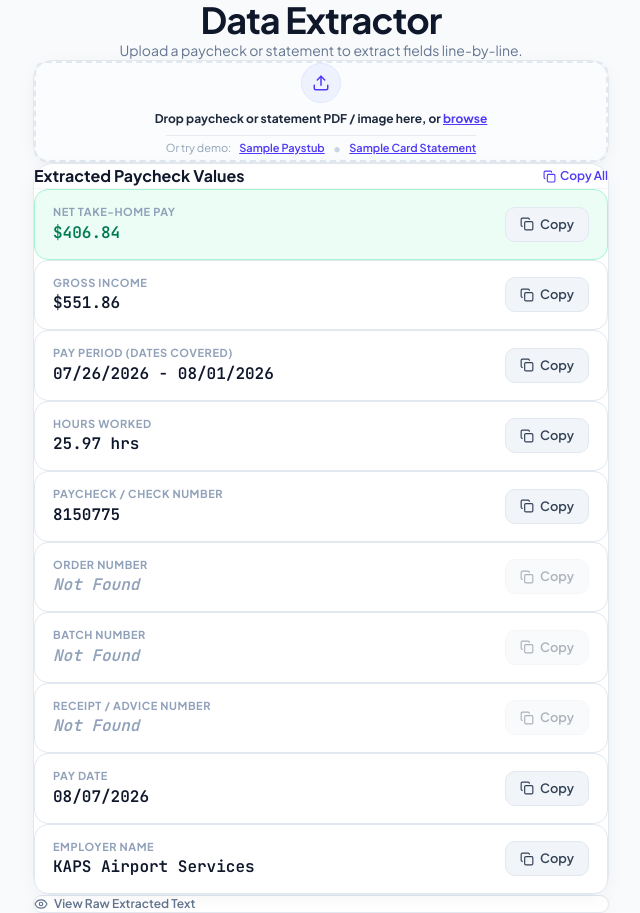
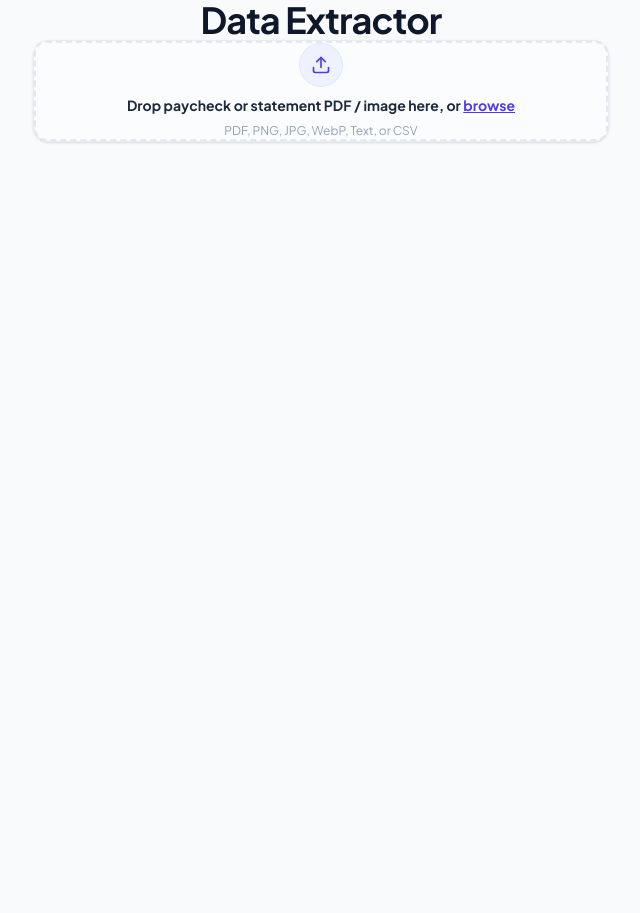
Before and after one commit to shihcb/data-extractor, a React (Vite) app: page / in a window 1280 px wide. Shown: the whole page, without its empty margins (319-959 px from the left). After the commit the page ends 800 px from the top, so only its background shows below. Built offline with nearby package versions, Linux system fonts and the light colour scheme.

Commit message:
refactor: remove pre-loaded sample data, raw text viewer, and format fields as independent floating card buttons

```diff
--- a/src/App.jsx
+++ b/src/App.jsx
@@ -1,35 +1,25 @@
-import React, { useState, useEffect } from 'react';
+import React, { useState } from 'react';
 import Header from './components/Header';
 import FileUpload from './components/FileUpload';
 import PaycheckResults from './components/PaycheckResults';
 import CardStatementResults from './components/CardStatementResults';
-import DocumentViewer from './components/DocumentViewer';
 import Toast from './components/Toast';
 
 import { parsePdfText } from './utils/pdfParser';
 import { parseImageText } from './utils/imageParser';
 import { extractPaycheckData } from './utils/paycheckExtractor';
 import { extractCardStatementData } from './utils/cardStatementExtractor';
-import { SAMPLE_PAYCHECK, SAMPLE_CREDIT_CARD } from './utils/sampleData';
 
 export default function App() {
   const [activeDocType, setActiveDocType] = useState('paycheck');
   const [isProcessing, setIsProcessing] = useState(false);
   const [fileName, setFileName] = useState('');
 
-  const [paycheckData, setPaycheckData] = useState(SAMPLE_PAYCHECK);
-  const [cardData, setCardData] = useState(SAMPLE_CREDIT_CARD);
-  const [rawText, setRawText] = useState(SAMPLE_PAYCHECK.rawText);
+  // Set initial state to null so NO sample information appears before upload!
+  const [paycheckData, setPaycheckData] = useState(null);
+  const [cardData, setCardData] = useState(null);
 
   const [toast, setToast] = useState(null);
-
-  useEffect(() => {
-    if (activeDocType === 'paycheck' && paycheckData) {
-      setRawText(paycheckData.rawText);
-    } else if (activeDocType === 'card' && cardData) {
-      setRawText(cardData.rawText);
-    }
-  }, [activeDocType, paycheckData, cardData]);
 
   const handleCopyNotification = (label, value) => {
     setToast({ label, value });
@@ -38,29 +28,10 @@ export default function App() {
     }, 2000);
   };
 
-  const handleLoadSample = (type) => {
-    setActiveDocType(type);
-    if (type === 'paycheck') {
-      setPaycheckData(SAMPLE_PAYCHECK);
-      setFileName('Sample_Paystub.pdf');
-      setRawText(SAMPLE_PAYCHECK.rawText);
-      handleCopyNotification('Sample Paystub', 'Loaded sample paystub');
-    } else {
-      setCardData(SAMPLE_CREDIT_CARD);
-      setFileName('Sample_Credit_Card_Statement.pdf');
-      setRawText(SAMPLE_CREDIT_CARD.rawText);
-      handleCopyNotification('Sample Card', 'Loaded sample card statement');
-    }
-  };
-
   const handleClearFile = () => {
     setFileName('');
-    if (activeDocType === 'paycheck') {
-      setPaycheckData(null);
-    } else {
-      setCardData(null);
-    }
-    setRawText('');
+    setPaycheckData(null);
+    setCardData(null);
   };
 
   const handleFileUpload = async (file) => {
@@ -82,10 +53,8 @@ export default function App() {
         extractedRawText = await file.text();
       }
 
-      setRawText(extractedRawText);
-
       const textLower = extractedRawText.toLowerCase();
-      const isPaycheckText = textLower.includes('pay') || textLower.includes('gross') || textLower.includes('net') || textLower.includes('hours');
+      const isPaycheckText = textLower.includes('pay') || textLower.includes('gross') || textLower.includes('net') || textLower.includes('hours') || textLower.includes('period') || textLower.includes('check');
 
       if (isPaycheckText || activeDocType === 'paycheck') {
         const parsedPaycheck = extractPaycheckData(extractedRawText);
@@ -97,7 +66,7 @@ export default function App() {
         setActiveDocType('card');
       }
 
-      handleCopyNotification('File Upload', `Parsed ${file.name}`);
+      handleCopyNotification('File Upload', `Extracted ${file.name}`);
     } catch (err) {
       console.error('File parsing error:', err);
       alert('Error parsing file: ' + err.message);
@@ -106,73 +75,36 @@ export default function App() {
     }
   };
 
-  const handleCopyFullPaycheckSummary = () => {
-    if (!paycheckData) return;
-    const summary = `PAYCHECK STATEMENT:
-Pay Period: ${paycheckData.payPeriod}
-Gross Income: ${paycheckData.grossIncome}
-Net Take-Home Pay: ${paycheckData.netPay}
-Hours Worked: ${paycheckData.hoursWorked}
-Paycheck Number: ${paycheckData.paycheckNumber}
-Order Number: ${paycheckData.orderNumber}
-Batch Number: ${paycheckData.batchNumber}
-Receipt Number: ${paycheckData.receiptNumber}
-Pay Date: ${paycheckData.payDate}
-Employer: ${paycheckData.employer}`;
-
-    navigator.clipboard.writeText(summary);
-    handleCopyNotification('Paycheck Summary', 'Summary copied');
-  };
-
-  const handleCopyFullCardSummary = () => {
-    if (!cardData) return;
-    const summary = `CARD STATEMENT:
-Bank Name: ${cardData.bankName}
-Card Last 4: ${cardData.cardLast4}
-Statement Period: ${cardData.statementPeriod}
-Total Balance: ${cardData.statementBalance}
-Minimum Payment: ${cardData.minimumPayment}
-Due Date: ${cardData.dueDate}`;
-
-    navigator.clipboard.writeText(summary);
-    handleCopyNotification('Card Summary', 'Summary copied');
-  };
-
   return (
-    <div className="min-h-screen bg-slate-50 text-slate-900 flex flex-col items-center justify-start py-8 px-4 sm:px-6">
-      <div className="w-full max-w-xl mx-auto space-y-4">
+    <div className="min-h-screen bg-slate-50 text-slate-900 flex flex-col items-center justify-start py-10 px-4 sm:px-6">
+      <div className="w-full max-w-xl mx-auto space-y-6">
 
         {/* Simple Header */}
         <Header />
 
-        {/* Minimal File Upload */}
+        {/* Drag & Drop File Upload */}
         <FileUpload
           onFileUpload={handleFileUpload}
           isProcessing={isProcessing}
           fileName={fileName}
           onClear={handleClearFile}
-          onLoadSample={handleLoadSample}
         />
 
-        {/* Extracted Line-by-Line Results */}
+        {/* Independent Floating Button Rows (only shown after upload) */}
         {activeDocType === 'paycheck' ? (
           <PaycheckResults
             paycheckData={paycheckData}
             onCopyField={handleCopyNotification}
-            onCopyAll={handleCopyFullPaycheckSummary}
           />
         ) : (
           <CardStatementResults
             cardData={cardData}
             onCopyField={handleCopyNotification}
-            onCopyAll={handleCopyFullCardSummary}
           />
         )}
-
-        {/* Collapsible Raw Text */}
-        <DocumentViewer rawText={rawText} />
       </div>
 
+      {/* Floating Toast Notification */}
       <Toast toast={toast} />
     </div>
   );
--- a/src/components/CardStatementResults.jsx
+++ b/src/components/CardStatementResults.jsx
@@ -2,7 +2,7 @@ import React, { useState } from 'react';
 import CopyableRow from './CopyableRow';
 import { Copy, Check } from 'lucide-react';
 
-export default function CardStatementResults({ cardData, onCopyField, onCopyAll }) {
+export default function CardStatementResults({ cardData, onCopyField }) {
   const [copiedTxId, setCopiedTxId] = useState(null);
 
   if (!cardData) return null;
@@ -18,24 +18,14 @@ export default function CardStatementResults({ cardData, onCopyField, onCopyAll
   };
 
   return (
-    <div className="minimal-card p-6 space-y-4 animate-fade-in">
-      {/* Title & Copy All Button */}
-      <div className="flex items-center justify-between border-b border-slate-100 pb-3">
-        <h3 className="font-extrabold text-base text-slate-900">
-          Extracted Card Values
-        </h3>
+    <div className="space-y-3 animate-fade-in pt-2">
+      <CopyableRow
+        label="Total Balance Due"
+        value={cardData.statementBalance}
+        highlight={true}
+        onCopy={onCopyField}
+      />
 
-        <button
-          onClick={onCopyAll}
-          className="text-xs font-semibold text-indigo-600 hover:text-indigo-800 flex items-center gap-1 bg-indigo-50 px-3 py-1.5 rounded-lg border border-indigo-100 transition-colors"
-        >
-          <Copy size={13} />
-          <span>Copy All</span>
-        </button>
-      </div>
-
-      {/* Field Rows */}
-      <div className="space-y-2.5">
       <CopyableRow
         label="Card / Account Last 4"
         value={cardData.cardLast4}
@@ -45,13 +35,6 @@ export default function CardStatementResults({ cardData, onCopyField, onCopyAll
       <CopyableRow
         label="Statement Period"
         value={cardData.statementPeriod}
-          onCopy={onCopyField}
-        />
-
-        <CopyableRow
-          label="Total Balance Due"
-          value={cardData.statementBalance}
-          highlight={true}
         onCopy={onCopyField}
       />
 
@@ -72,13 +55,12 @@ export default function CardStatementResults({ cardData, onCopyField, onCopyAll
         value={cardData.bankName}
         onCopy={onCopyField}
       />
-      </div>
 
       {/* Itemized Transactions */}
       {cardData.transactions && cardData.transactions.length > 0 && (
-        <div className="pt-2 border-t border-slate-100">
-          <div className="text-xs font-bold uppercase tracking-wider text-slate-400 mb-2">
-            Itemized Transactions ({cardData.transactions.length})
+        <div className="pt-3 space-y-2">
+          <div className="text-xs font-bold uppercase tracking-wider text-slate-400 px-1">
+            Itemized Transactions
           </div>
 
           <div className="space-y-2">
@@ -87,19 +69,25 @@ export default function CardStatementResults({ cardData, onCopyField, onCopyAll
               return (
                 <div
                   key={tx.id}
-                  className="field-row flex items-center justify-between gap-3 py-2 px-3 text-xs"
+                  onClick={() => handleCopyTx(tx)}
+                  className="cursor-pointer bg-white border border-slate-200/90 rounded-2xl p-4 shadow-sm transition-all hover:shadow-md hover:border-indigo-300 hover:-translate-y-0.5 flex items-center justify-between gap-3 text-xs"
                 >
                   <div className="min-w-0 flex-1">
                     <div className="font-semibold text-slate-800 truncate">
                       <span className="font-mono text-slate-400 mr-2">{tx.date}</span>
                       {tx.description}
                     </div>
-                    <div className="font-mono text-slate-500 mt-0.5">{tx.amount}</div>
+                    <div className="font-mono text-slate-600 font-bold mt-0.5">{tx.amount}</div>
                   </div>
 
                   <button
+                    type="button"
                     onClick={() => handleCopyTx(tx)}
-                    className={`copy-btn text-xs py-1 px-2.5 ${isCopied ? 'copied' : ''}`}
+                    className={`shrink-0 inline-flex items-center gap-1 px-3 py-1.5 rounded-xl font-bold transition-all ${
+                      isCopied
+                        ? 'bg-emerald-600 text-white'
+                        : 'bg-slate-100 text-slate-700 hover:bg-indigo-600 hover:text-white'
+                    }`}
                   >
                     {isCopied ? <Check size={12} /> : <Copy size={12} />}
                     <span>{isCopied ? 'Copied' : 'Copy'}</span>
--- a/src/components/CopyableRow.jsx
+++ b/src/components/CopyableRow.jsx
@@ -22,24 +22,34 @@ export default function CopyableRow({ label, value, highlight = false, onCopy })
 
   const isNotFound = !value || value === 'Not Found';
 
+  if (isNotFound) return null; // Don't render empty unextracted fields to keep layout clean!
+
   return (
-    <div className={`field-row ${highlight ? 'highlighted' : ''}`}>
-      <div className="min-w-0 flex-1 pr-2">
-        <div className="text-[11px] font-bold text-slate-400 uppercase tracking-wider mb-0.5">
+    <div
+      onClick={handleCopy}
+      className={`group cursor-pointer bg-white border border-slate-200/90 rounded-2xl p-4.5 shadow-sm transition-all duration-200 hover:shadow-md hover:border-indigo-300 hover:-translate-y-0.5 flex items-center justify-between gap-4 ${
+        highlight ? 'ring-2 ring-emerald-400/40 bg-emerald-50/20' : ''
+      }`}
+    >
+      <div className="min-w-0 flex-1">
+        <div className="text-[11px] font-bold text-slate-400 uppercase tracking-wider mb-1">
           {label}
         </div>
-        <div className={`font-mono text-sm sm:text-base font-semibold truncate ${
-          isNotFound ? 'text-slate-400 italic font-normal' : highlight ? 'text-emerald-700 font-bold' : 'text-slate-900'
+        <div className={`font-mono text-base sm:text-lg font-bold truncate ${
+          highlight ? 'text-emerald-700' : 'text-slate-900'
         }`}>
           {value}
         </div>
       </div>
 
       <button
+        type="button"
         onClick={handleCopy}
-        disabled={isNotFound}
-        title={isNotFound ? 'No value to copy' : `Copy ${label}`}
-        className={`copy-btn shrink-0 ${copied ? 'copied' : ''} ${isNotFound ? 'opacity-40 cursor-not-allowed' : ''}`}
+        className={`shrink-0 inline-flex items-center gap-1.5 px-3.5 py-2 rounded-xl text-xs font-bold transition-all ${
+          copied
+            ? 'bg-emerald-600 text-white shadow-sm'
+            : 'bg-slate-100 text-slate-700 hover:bg-indigo-600 hover:text-white'
+        }`}
       >
         {copied ? (
           <>
--- a/src/components/DocumentViewer.jsx
+++ /dev/null
@@ -1,43 +0,0 @@
-import React, { useState } from 'react';
-import { Eye, EyeOff, Copy, Check } from 'lucide-react';
-
-export default function DocumentViewer({ rawText }) {
-  const [isOpen, setIsOpen] = useState(false);
-  const [copied, setCopied] = useState(false);
-
-  const handleCopyRaw = () => {
-    navigator.clipboard.writeText(rawText || '');
-    setCopied(true);
-    setTimeout(() => setCopied(false), 1800);
-  };
-
-  return (
-    <div className="minimal-card p-4">
-      <div className="flex items-center justify-between">
-        <button
-          onClick={() => setIsOpen(!isOpen)}
-          className="text-xs font-semibold text-slate-500 hover:text-slate-900 flex items-center gap-1.5"
-        >
-          {isOpen ? <EyeOff size={14} /> : <Eye size={14} />}
-          <span>{isOpen ? 'Hide Raw Text' : 'View Raw Extracted Text'}</span>
-        </button>
-
-        {isOpen && (
-          <button
-            onClick={handleCopyRaw}
-            className="copy-btn text-xs py-1 px-2.5"
-          >
-            {copied ? <Check size={12} /> : <Copy size={12} />}
-            <span>{copied ? 'Copied' : 'Copy Raw'}</span>
-          </button>
-        )}
-      </div>
-
-      {isOpen && (
-        <div className="mt-3 p-3 bg-slate-50 border border-slate-200 rounded-xl font-mono text-xs text-slate-700 max-h-56 overflow-y-auto whitespace-pre-wrap select-all">
-          {rawText || 'No text extracted.'}
-        </div>
-      )}
-    </div>
-  );
-}
--- a/src/components/FileUpload.jsx
+++ b/src/components/FileUpload.jsx
@@ -1,7 +1,7 @@
 import React, { useRef, useState } from 'react';
-import { Upload, CheckCircle, RefreshCw, Loader2, Sparkles } from 'lucide-react';
+import { Upload, CheckCircle, RefreshCw, Loader2 } from 'lucide-react';
 
-export default function FileUpload({ onFileUpload, isProcessing, fileName, onClear, onLoadSample }) {
+export default function FileUpload({ onFileUpload, isProcessing, fileName, onClear }) {
   const fileInputRef = useRef(null);
   const [isDragOver, setIsDragOver] = useState(false);
 
@@ -30,13 +30,13 @@ export default function FileUpload({ onFileUpload, isProcessing, fileName, onCle
   };
 
   return (
-    <div className="minimal-card p-6">
+    <div className="bg-white border border-slate-200/80 rounded-2xl p-6 shadow-sm">
       <div
         onDragOver={handleDragOver}
         onDragLeave={handleDragLeave}
         onDrop={handleDrop}
         onClick={() => fileInputRef.current?.click()}
-        className={`border-2 border-dashed rounded-xl p-6 text-center cursor-pointer transition-all ${
+        className={`border-2 border-dashed rounded-xl p-8 text-center cursor-pointer transition-all ${
           isDragOver
             ? 'border-indigo-500 bg-indigo-50/50'
             : fileName
@@ -77,36 +77,13 @@ export default function FileUpload({ onFileUpload, isProcessing, fileName, onCle
           </div>
         ) : (
           <div className="flex flex-col items-center gap-2">
-            <div className="w-10 h-10 rounded-full bg-indigo-50 border border-indigo-100 flex items-center justify-center text-indigo-600">
-              <Upload size={18} />
+            <div className="w-11 h-11 rounded-full bg-indigo-50 border border-indigo-100 flex items-center justify-center text-indigo-600 mb-1">
+              <Upload size={20} />
             </div>
-            <p className="text-xs font-bold text-slate-800">
+            <p className="text-sm font-bold text-slate-800">
               Drop paycheck or statement PDF / image here, or <span className="text-indigo-600 underline">browse</span>
             </p>
-
-            {/* Quick Sample Links */}
-            <div className="flex items-center gap-2 mt-2 pt-2 border-t border-slate-200/80">
-              <span className="text-[11px] text-slate-400">Or try demo:</span>
-              <button
-                onClick={(e) => {
-                  e.stopPropagation();
-                  onLoadSample('paycheck');
-                }}
-                className="text-[11px] font-semibold text-indigo-600 hover:text-indigo-800 underline"
-              >
-                Sample Paystub
-              </button>
-              <span className="text-slate-300">•</span>
-              <button
-                onClick={(e) => {
-                  e.stopPropagation();
-                  onLoadSample('card');
-                }}
-                className="text-[11px] font-semibold text-indigo-600 hover:text-indigo-800 underline"
-              >
-                Sample Card Statement
-              </button>
-            </div>
+            <p className="text-xs text-slate-400">PDF, PNG, JPG, WebP, Text, or CSV</p>
           </div>
         )}
       </div>
--- a/src/components/Header.jsx
+++ b/src/components/Header.jsx
@@ -6,9 +6,6 @@ export default function Header() {
       <h1 className="text-3xl sm:text-4xl font-extrabold tracking-tight text-slate-900">
         Data Extractor
       </h1>
-      <p className="text-xs sm:text-sm text-slate-500 mt-1">
-        Upload a paycheck or statement to extract fields line-by-line.
-      </p>
     </header>
   );
 }
--- a/src/components/PaycheckResults.jsx
+++ b/src/components/PaycheckResults.jsx
@@ -1,29 +1,11 @@
 import React from 'react';
 import CopyableRow from './CopyableRow';
-import { Copy } from 'lucide-react';
 
-export default function PaycheckResults({ paycheckData, onCopyField, onCopyAll }) {
+export default function PaycheckResults({ paycheckData, onCopyField }) {
   if (!paycheckData) return null;
 
   return (
-    <div className="minimal-card p-6 space-y-4 animate-fade-in">
-      {/* Title & Copy All Button */}
-      <div className="flex items-center justify-between border-b border-slate-100 pb-3">
-        <h3 className="font-extrabold text-base text-slate-900">
-          Extracted Paycheck Values
-        </h3>
-
-        <button
-          onClick={onCopyAll}
-          className="text-xs font-semibold text-indigo-600 hover:text-indigo-800 flex items-center gap-1 bg-indigo-50 px-3 py-1.5 rounded-lg border border-indigo-100 transition-colors"
-        >
-          <Copy size={13} />
-          <span>Copy All</span>
-        </button>
-      </div>
-
-      {/* Field Rows */}
-      <div className="space-y-2.5">
+    <div className="space-y-3 animate-fade-in pt-2">
       <CopyableRow
         label="Net Take-Home Pay"
         value={paycheckData.netPay}
@@ -85,6 +67,5 @@ export default function PaycheckResults({ paycheckData, onCopyField, onCopyAll }
         onCopy={onCopyField}
       />
     </div>
-    </div>
   );
 }
```
Lines whose indentation alone changed are shown as unchanged.
